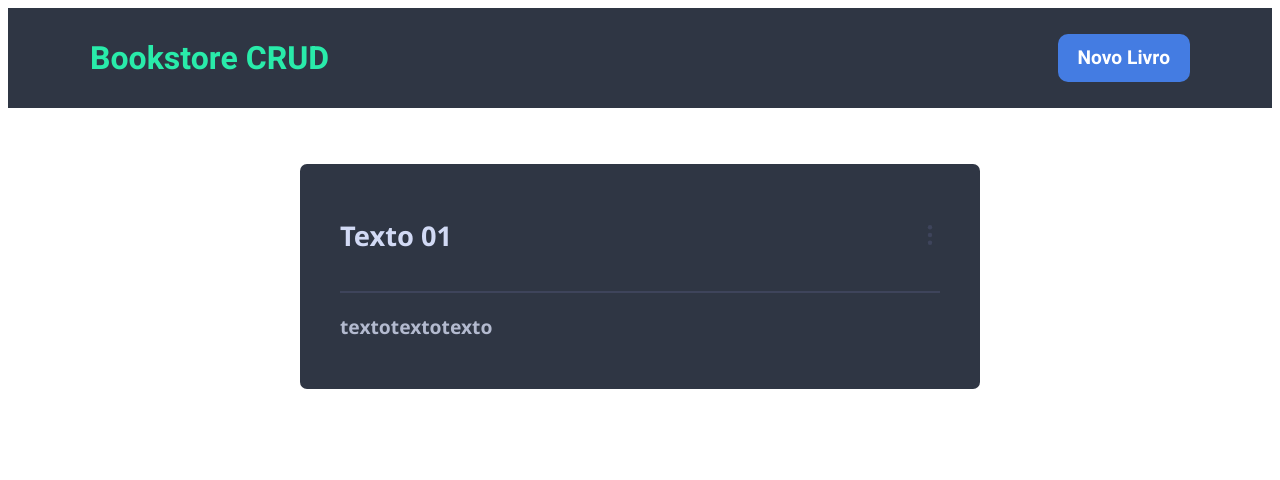
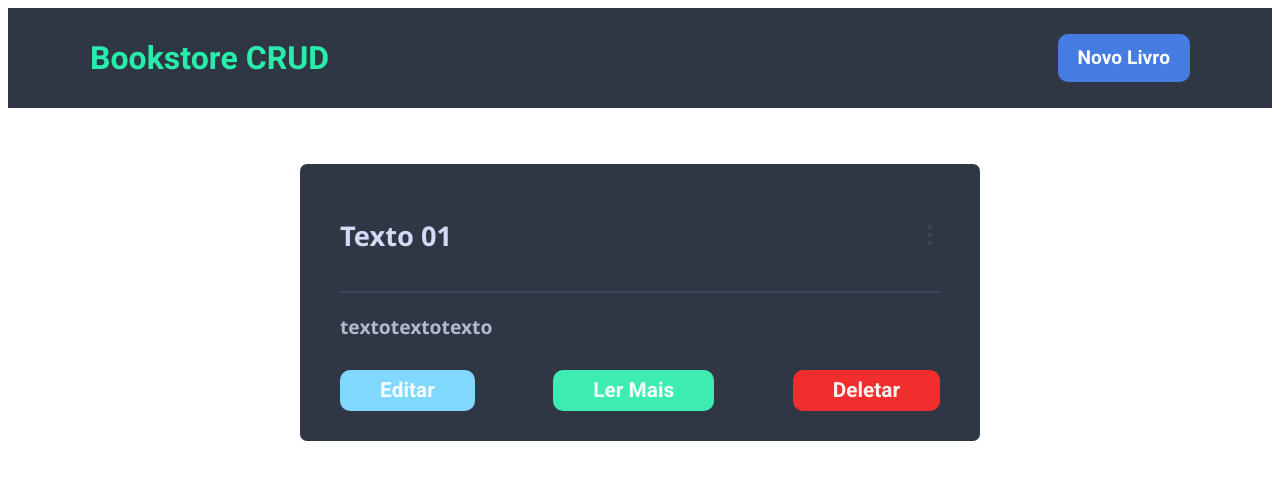
Before and after one commit to DevLucasGodoy/bookstore, a React (Create React App) app: page / in a window 1280 px wide. Shown: the top 480 px of the page. Built offline with nearby package versions, Linux system fonts and the light colour scheme.

Commit message:
Update Card

```diff
--- a/src/pages/Feed/feed.js
+++ b/src/pages/Feed/feed.js
@@ -17,6 +17,17 @@ function Feed() {
             </header>
             <div className="line"></div>
             <p>textotextotexto</p>
+            <div className="btns">
+              <div className="btn-edit">
+                <button>Editar</button>
+              </div>
+              <div className="btn-readmore">
+              <button>Ler Mais</button>
+              </div>
+              <div className="btn-delete">
+              <button>Deletar</button>
+              </div>
+            </div>
           </div>
         </div>
       </main>
```
